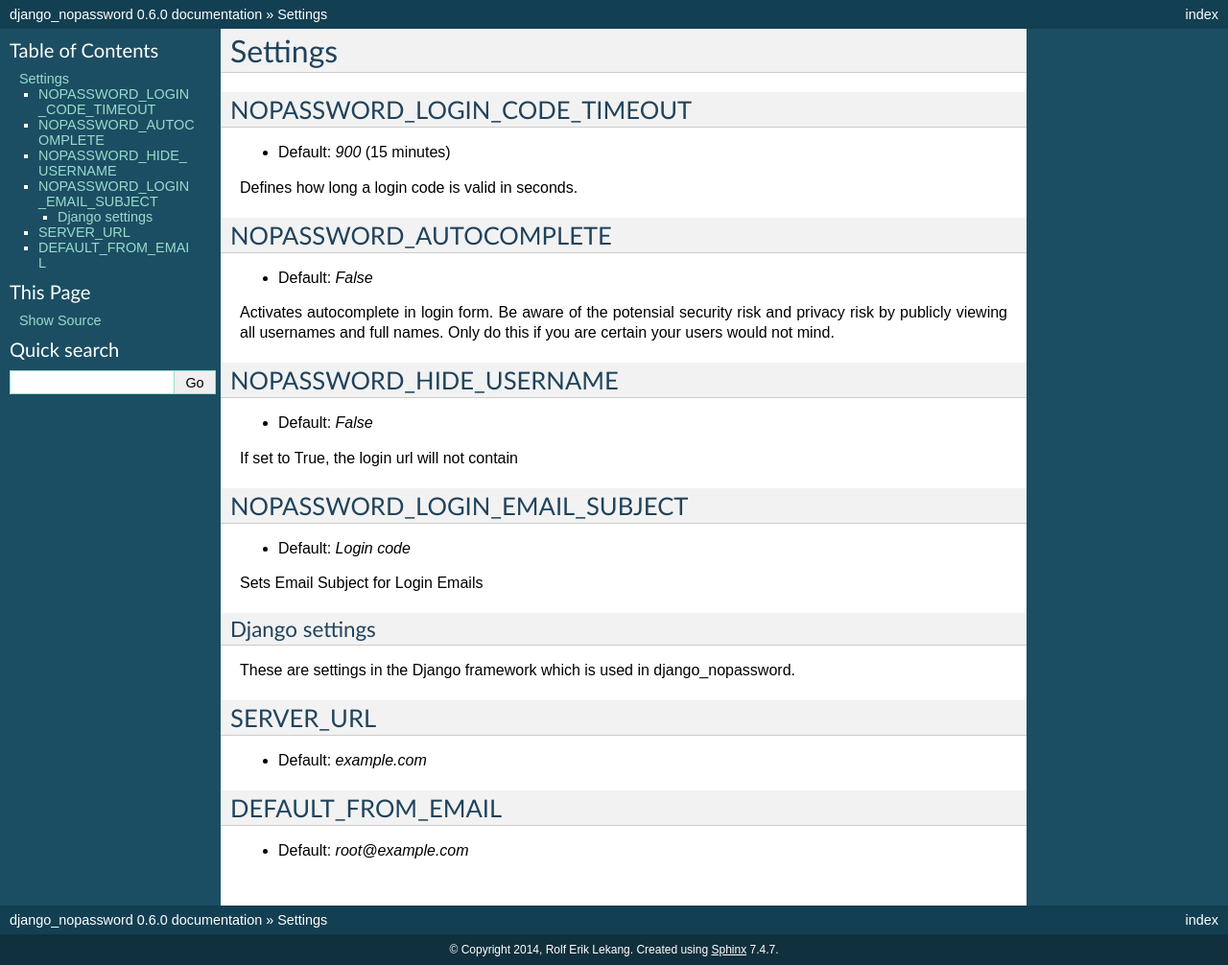
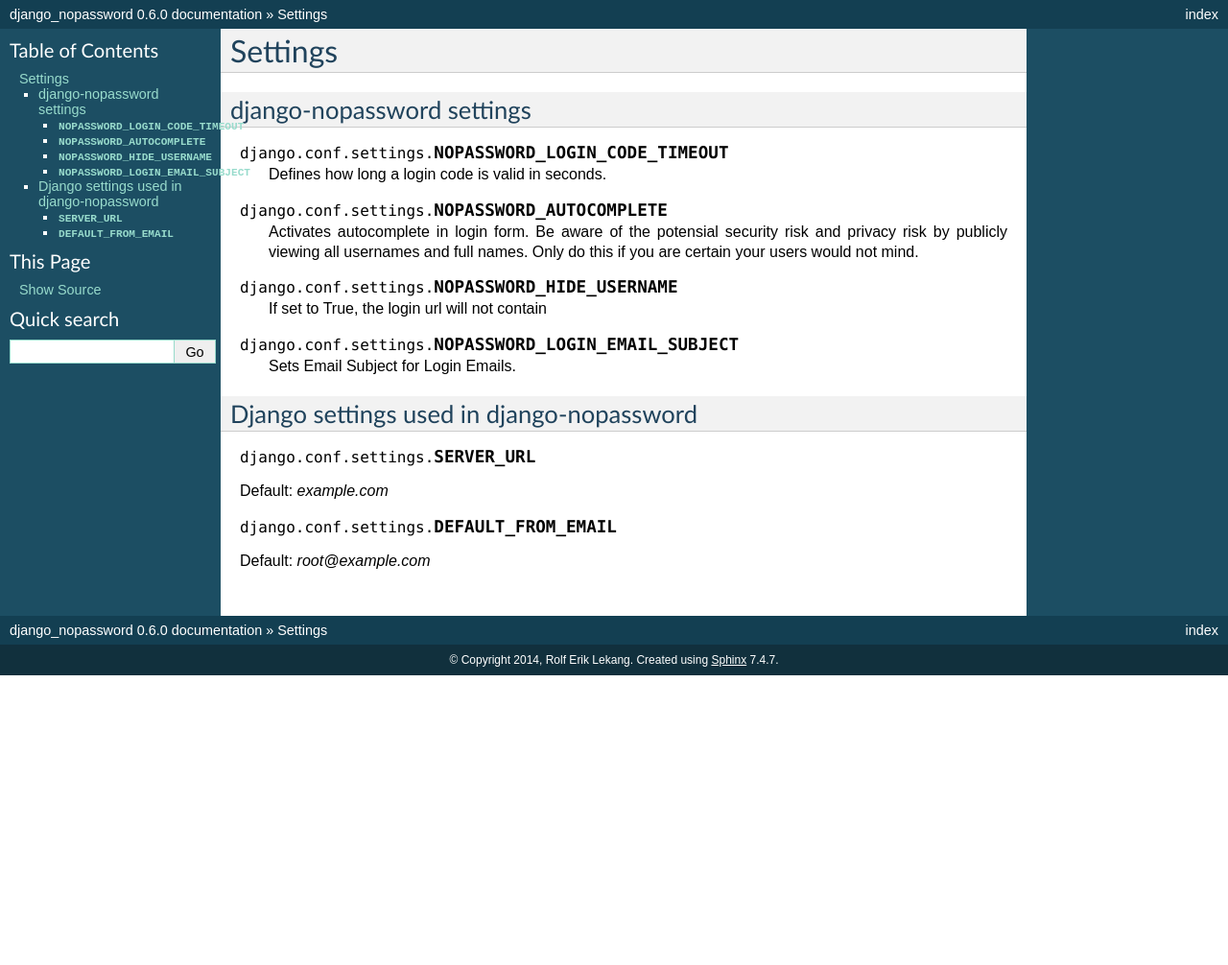
Before and after one commit to relekang/django-nopassword, a Sphinx documentation site: the page built from docs/settings.rst, in a window 1280 px wide. Shown: the whole page at 96% size. Built offline with Sphinx 7.4.7, drawn with Linux system fonts in a browser that asks for light colours; after the commit the page ends 900 px from its top, so only the background shows below that.

Commit message:
fix rst syntax in docs

```diff
--- a/docs/settings.rst
+++ b/docs/settings.rst
@@ -1,40 +1,34 @@
-
 Settings
-********
-
-NOPASSWORD_LOGIN_CODE_TIMEOUT
------------------------------
-- Default: `900` (15 minutes)
-
-Defines how long a login code is valid in seconds.
-
-NOPASSWORD_AUTOCOMPLETE
------------------------
-- Default: `False`
-
-Activates autocomplete in login form. Be aware of the potensial security risk and privacy risk by publicly viewing all usernames and full names. Only do this if you are certain your users would not mind.
-
-NOPASSWORD_HIDE_USERNAME
-------------------------
-- Default: `False`
-
-If set to True, the login url will not contain
-
-NOPASSWORD_LOGIN_EMAIL_SUBJECT
-------------------------------
-- Default: `Login code`
-
-Sets Email Subject for Login Emails
-
-Django settings
 ========
 
-These are settings in the Django framework which is used in django_nopassword.
+django-nopassword settings
+--------------------------
 
-SERVER_URL
-----------------
-- Default: `example.com`
+.. currentmodule:: django.conf.settings
 
-DEFAULT_FROM_EMAIL
-------------------
-- Default: `root@example.com`
+.. attribute:: NOPASSWORD_LOGIN_CODE_TIMEOUT
+
+    Defines how long a login code is valid in seconds.
+
+.. attribute:: NOPASSWORD_AUTOCOMPLETE
+
+    Activates autocomplete in login form. Be aware of the potensial security risk and privacy risk by publicly viewing all usernames and full names. Only do this if you are certain your users would not mind.
+
+.. attribute:: NOPASSWORD_HIDE_USERNAME
+
+    If set to True, the login url will not contain
+
+.. attribute:: NOPASSWORD_LOGIN_EMAIL_SUBJECT
+
+    Sets Email Subject for Login Emails.
+
+Django settings used in django-nopassword
+-----------------------------------------
+
+.. attribute:: SERVER_URL
+
+Default: `example.com`
+
+.. attribute:: DEFAULT_FROM_EMAIL
+
+Default: `root@example.com`
```
Also changed, not shown: docs/index.rst (+4 -5 lines).
